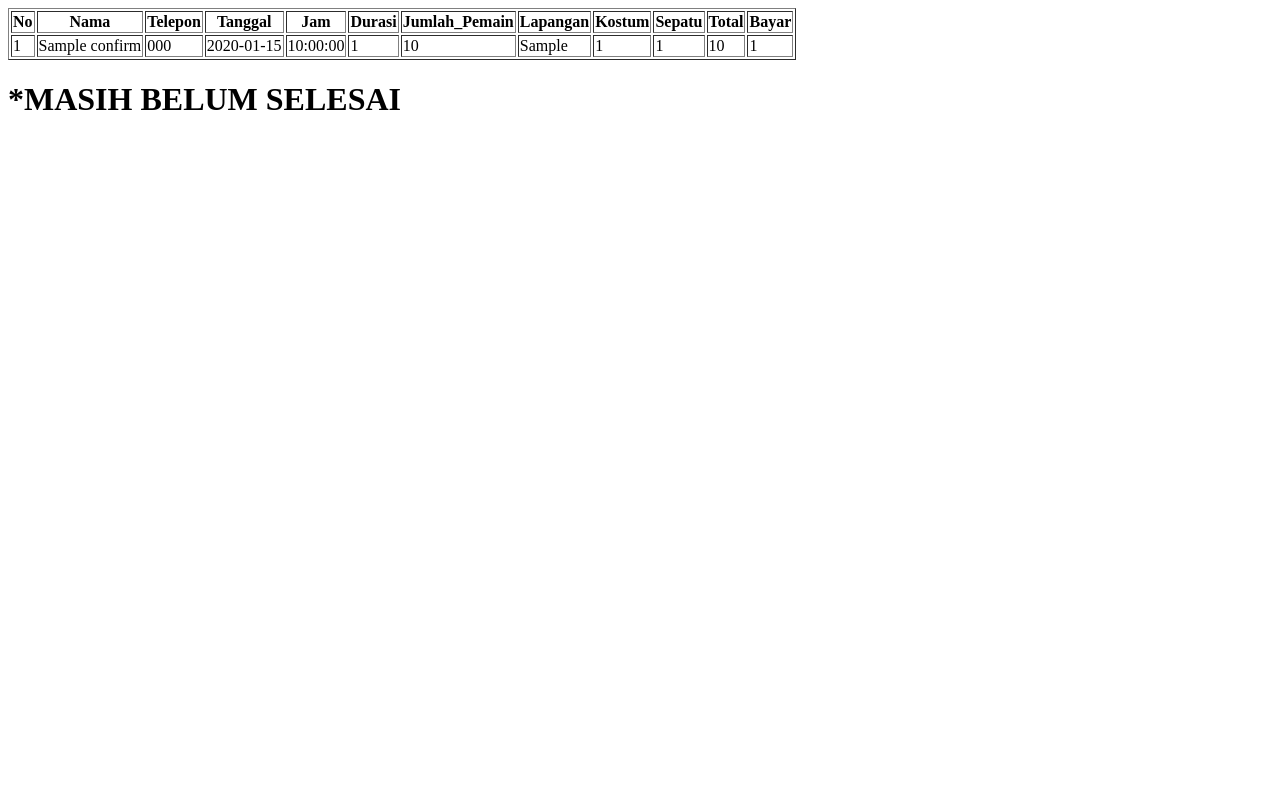
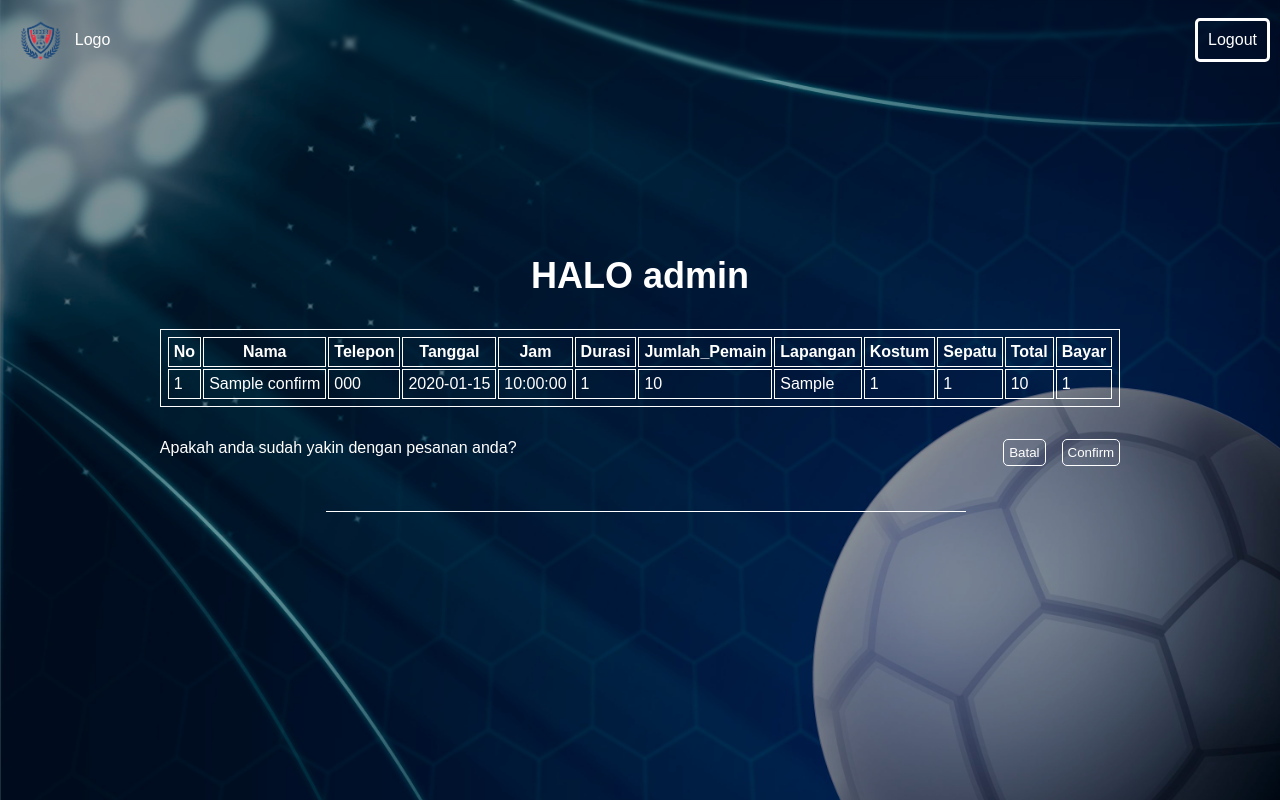
Before and after one commit to ThisIsAngelo/sewa-futsal, a PHP site: page /booking/booking_confirm.php in a window 1280 px wide. Run offline with PHP 8.4, Linux system fonts and the light colour scheme; a user stored in the database is signed in; tables that the repository leaves empty hold one stand-in row (values such as "Sample post").

Commit message:
Add: adding UI for booking_confirm

```diff
--- a/admin.php
+++ b/admin.php
@@ -14,6 +14,7 @@ $sql = mysqli_query($koneksi, "SELECT * FROM account");
 <head>
     <meta charset="UTF-8">
     <meta name="viewport" content="width=device-width, initial-scale=1.0">
+    <link rel="icon" href="img/logo-icon.jpg">
     <title>Admin</title>
 </head>
 
--- a/booking/booking.php
+++ b/booking/booking.php
@@ -13,6 +13,7 @@ $username = $_SESSION['username'];
     <meta charset="UTF-8">
     <meta name="viewport" content="width=device-width, initial-scale=1.0">
     <link rel="stylesheet" href="../css/booking.css">
+    <link rel="icon" href="../img/logo-icon.jpg">
     <title>Document</title>
 </head>
 
@@ -85,7 +86,7 @@ $username = $_SESSION['username'];
                     <div class="row-5">
                         <div class="col-1">
                             <label for="harga">Harga Bayar</label>
-                            <input type="number" id="harga" name="total" disabled>
+                            <input type="number" id="harga" name="total">
                         </div>
                         <div class="col-2">
                             <label for="bayar">Bayar</label>
--- a/booking/booking_confirm.php
+++ b/booking/booking_confirm.php
@@ -2,7 +2,9 @@
 include '../koneksi.php';
 session_start();
 
+$username = $_SESSION['username'];
 $sql = mysqli_query($koneksi, "SELECT * FROM sewa_confirm");
+$no = 0;
 ?>
 
 <!DOCTYPE html>
@@ -11,12 +13,31 @@ $sql = mysqli_query($koneksi, "SELECT * FROM sewa_confirm");
 <head>
     <meta charset="UTF-8">
     <meta name="viewport" content="width=device-width, initial-scale=1.0">
+    <link rel="icon" href="../img/logo-icon.jpg">
+    <link rel="stylesheet" href="../css/booking_confirm.css">
     <title>Confirm Your Booking</title>
 </head>
 
 <body>
+    <nav>
+        <div class="logo">
+            <img width="60" src="../img/logo.png">
+            <a href="#">Logo</a>
+        </div>
+
+        <div class="extra-nav">
+            <?php
+            if (isset($_SESSION['username'])) {
+            ?>
+                <a href="../logout.php" onclick="confirm('Apakah anda yakin ingin logout?')">Logout</a>
+            <?php } ?>
+        </div>
+    </nav>
+    <main>
+        <div class="content">
             <div class="container">
-        <table border="1">
+                <h1>HALO <?= $username ?></h1>
+                <table>
                     <thead>
                         <tr>
                             <th>No</th>
@@ -39,7 +60,7 @@ $sql = mysqli_query($koneksi, "SELECT * FROM sewa_confirm");
                     <tbody>
                         <?php while ($result = mysqli_fetch_assoc($sql)) { ?>
                             <tr>
-                        <td>1</td>
+                                <td><?php echo ++$no ?></td>
                                 <td><?php echo $result['nama_pemesan'] ?></td>
                                 <td><?php echo $result['no_telepon'] ?></td>
                                 <td><?php echo $result['tgl_pesan'] ?></td>
@@ -55,8 +76,17 @@ $sql = mysqli_query($koneksi, "SELECT * FROM sewa_confirm");
                         <?php } ?>
                     </tbody>
                 </table>
+                <div class="row">
+                    <p>Apakah anda sudah yakin dengan pesanan anda?</p>
+                    <div class="action">
+                        <input type="submit" name="Batal" value="Batal">
+                        <input type="submit" name="confirm" value="Confirm">
                     </div>
-    <h1>*MASIH BELUM SELESAI</h1>
+                </div>
+            </div>
+        </div>
+    </main>
+
 </body>
 
 </html>
--- /dev/null
+++ b/css/booking_confirm.css
@@ -0,0 +1,153 @@
+:root {
+  --ld: "Lexend Deca", sans-serif;
+}
+
+* {
+  margin: 0;
+  padding: 0;
+  box-sizing: border-box;
+  text-decoration: none;
+}
+
+html {
+  scroll-behavior: smooth;
+}
+
+body {
+  font-family: "Lexend Deca", sans-serif;
+  background-color: #000;
+}
+
+nav {
+  position: absolute;
+  display: flex;
+  justify-content: space-between;
+  align-items: center;
+  background: transparent;
+  backdrop-filter: blur(2px);
+  top: 0;
+  right: 0;
+  left: 0;
+  padding: 10px;
+  z-index: 9999;
+}
+
+nav .logo {
+  display: flex;
+  align-items: center;
+  gap: 0.3rem;
+}
+
+nav .logo a {
+  font-family: var(--ld);
+  font-weight: 100;
+  color: #fff;
+}
+
+nav .extra-nav {
+  display: flex;
+  align-items: center;
+  gap: 1rem;
+}
+
+nav .extra-nav a {
+  font-family: var(--ld);
+  color: #fff;
+}
+nav .extra-nav a:nth-child(1),
+nav .extra-nav a:nth-child(3) {
+  padding: 10px;
+  border: 3px solid #fff;
+  border-radius: 5px;
+  transition: 0.2s ease-in;
+}
+
+nav .extra-nav a:nth-child(1):hover,
+nav .extra-nav a:nth-child(3):hover {
+  background-color: #fff;
+  color: #000;
+}
+
+main {
+  display: flex;
+  flex-direction: column;
+  min-height: 100vh;
+  justify-content: center;
+  align-items: center;
+  background-image: url(../img/booking-bg.jpg);
+  background-size: cover;
+  background-repeat: no-repeat;
+  background-position: center;
+}
+
+main .content {
+  display: flex;
+  justify-content: center;
+  align-items: center;
+  backdrop-filter: brightness(60%);
+  height: 100vh;
+  width: 100%;
+}
+
+main .content .container {
+  display: flex;
+  flex-direction: column;
+  gap: 2rem;
+  margin-bottom: 5rem;
+}
+
+main .content .container::after {
+  content: "";
+  position: absolute;
+  border-bottom: 1px solid #fff;
+  width: 50%;
+  display: block;
+  margin: 20% 15% 0 13%;
+}
+
+main .content .container h1 {
+  color: #fff;
+  font-size: 36px;
+  text-align: center;
+}
+
+main .content .container table,
+th,
+tr,
+td {
+  border: 1px solid #fff;
+  padding: 5px;
+  color: #fff;
+}
+
+main .content .container .row {
+  display: flex;
+  right: 0;
+  justify-content: space-between;
+  gap: 1rem;
+}
+
+main .content .container .row p {
+  color: #fff;
+}
+
+main .content .container .row .action {
+  display: flex;
+  gap: 1rem;
+}
+
+main .content .container .row .action input {
+  background: transparent;
+  color: #fff;
+  font-family: var(--ld);
+  border: 1px solid #fff;
+  padding: 5px;
+  border-radius: 5px;
+  cursor: pointer;
+  transition: 0.3s ease-in;
+}
+
+main .content .container .row .action input:hover {
+  color: #000;
+  background: #fff;
+}
```
Also changed, not shown: index.php (+11 -10 lines), login.html (renamed from register.php, +5 -3 lines), proses.php (+4 -4 lines), register.html (renamed from login.php, +4 -10 lines), css/booking.css (line endings or trailing spaces), img/booking-bg.jpg (added), img/logo-icon.jpg (added). Lines whose indentation alone changed are shown as unchanged.
